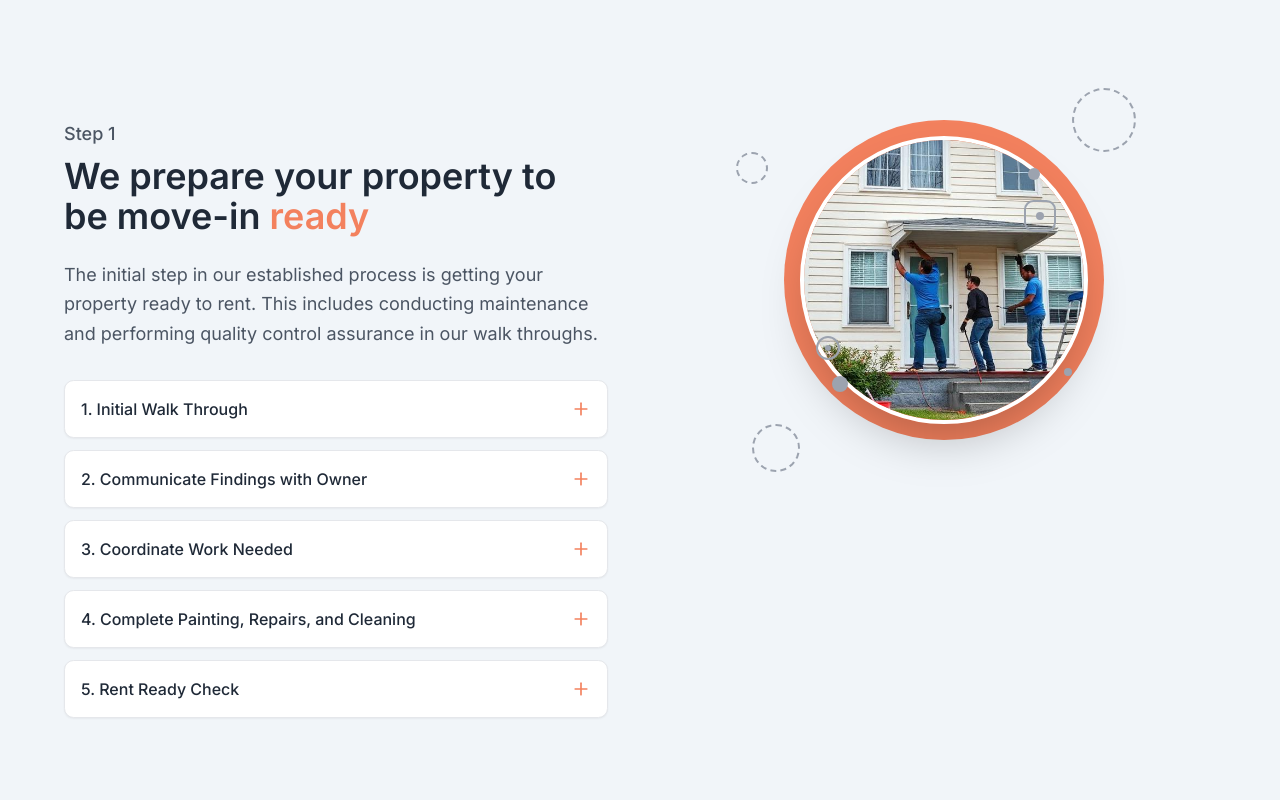
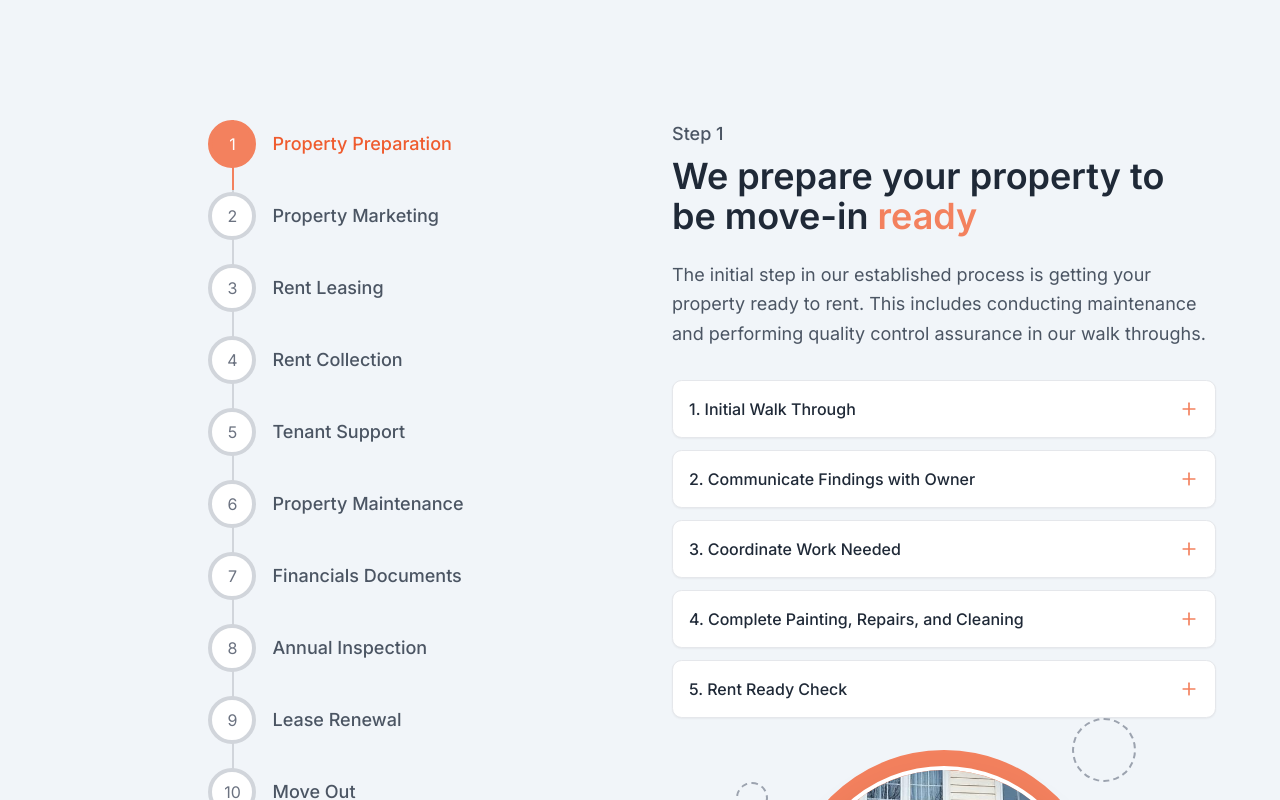
Before and after one commit to sshekou/peak-colorado-properties, a React (Vite) app: page /property-management-process in a window 1280 px wide. Shown: the part 1020-1820 px from the top of the page. Built offline with nearby package versions, Linux system fonts and the light colour scheme.

Commit message:
Refactor timeline layout

```diff
--- a/src/pages/PropertyManagementProcess.tsx
+++ b/src/pages/PropertyManagementProcess.tsx
@@ -228,10 +228,48 @@ const PropertyManagementProcess = () => {
           </div>
         </section>
 
-        {/* Step Details */}
+        {/* Timeline and Step Details Side by Side */}
         <section className="container py-8">
           <div className="max-w-6xl mx-auto">
             <div className="grid lg:grid-cols-2 gap-16 items-start">
+              {/* Left Side - Timeline */}
+              <div className="flex justify-center">
+                <div className="relative">
+                  {/* Vertical Timeline line */}
+                  <div className="absolute left-6 top-0 bottom-0 w-0.5 bg-gray-300"></div>
+                  <div className="absolute left-6 top-0 w-0.5 bg-coral-500 transition-all duration-500"
+                       style={{ height: `${(activeStep / processSteps.length) * 100}%` }}></div>
+
+                  {/* Process Steps */}
+                  <div className="space-y-6">
+                    {processSteps.map((step) => (
+                      <div key={step.id} className="flex items-center relative z-10">
+                        <button
+                          onClick={() => setActiveStep(step.id)}
+                          className={`w-12 h-12 rounded-full border-4 transition-all duration-200 ${
+                            activeStep === step.id
+                              ? 'bg-coral-500 border-coral-500 text-white'
+                              : activeStep > step.id
+                              ? 'bg-coral-500 border-coral-500 text-white'
+                              : 'bg-white border-gray-300 text-gray-500 hover:border-coral-400'
+                          }`}
+                        >
+                          {step.id}
+                        </button>
+                        <span className={`ml-4 text-lg font-medium ${
+                          activeStep === step.id ? 'text-coral-600' : 'text-gray-600'
+                        }`}>
+                          {step.title}
+                        </span>
+                      </div>
+                    ))}
+                  </div>
+                </div>
+              </div>
+
+              {/* Right Side - Step Details and Image */}
+              <div className="space-y-8">
+                {/* Step Details */}
                 <div>
                   <div className="mb-8">
                     <span className="text-gray-600 font-medium text-lg">
@@ -280,8 +318,8 @@ const PropertyManagementProcess = () => {
                   </div>
                 </div>
 
+                {/* Process Image */}
                 <div className="relative flex justify-center">
-                {/* Circular Image with Background */}
                   <div className="relative">
                     {/* Large circular background */}
                     <div className="w-80 h-80 bg-coral-500 rounded-full flex items-center justify-center">
@@ -294,26 +332,10 @@ const PropertyManagementProcess = () => {
                       </div>
                     </div>
 
-                  {/* Decorative dotted circles and elements */}
+                    {/* Decorative elements */}
                     <div className="absolute -top-8 -right-8 w-16 h-16 border-2 border-dashed border-gray-400 rounded-full"></div>
                     <div className="absolute -bottom-8 -left-8 w-12 h-12 border-2 border-dashed border-gray-400 rounded-full"></div>
                     <div className="absolute top-8 -left-12 w-8 h-8 border-2 border-dashed border-gray-400 rounded-full"></div>
-
-                  {/* Small decorative dots */}
-                  <div className="absolute top-12 right-16 w-3 h-3 bg-gray-400 rounded-full"></div>
-                  <div className="absolute bottom-16 right-8 w-2 h-2 bg-gray-400 rounded-full"></div>
-                  <div className="absolute bottom-12 left-12 w-4 h-4 bg-gray-400 rounded-full"></div>
-
-                  {/* Icon-like decorative elements */}
-                  <div className="absolute top-20 right-12">
-                    <div className="w-8 h-8 border-2 border-gray-400 rounded-lg flex items-center justify-center">
-                      <div className="w-2 h-2 bg-gray-400 rounded-full"></div>
-                    </div>
-                  </div>
-                  <div className="absolute bottom-20 left-8">
-                    <div className="w-6 h-6 border-2 border-gray-400 rounded-full flex items-center justify-center">
-                      <div className="w-1.5 h-1.5 bg-gray-400 rounded-full"></div>
-                    </div>
                   </div>
                 </div>
               </div>
```
Lines whose indentation alone changed are shown as unchanged.
